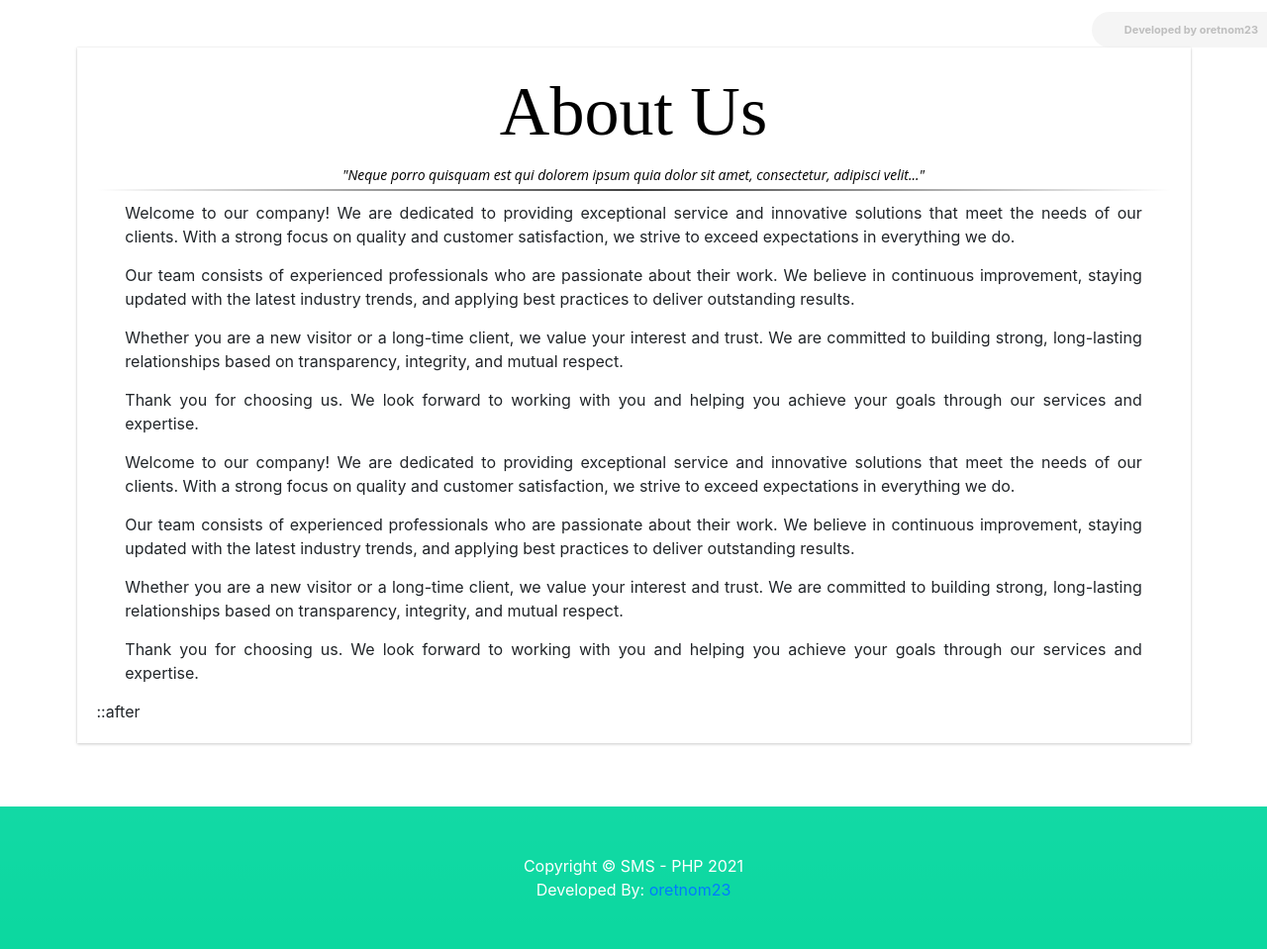
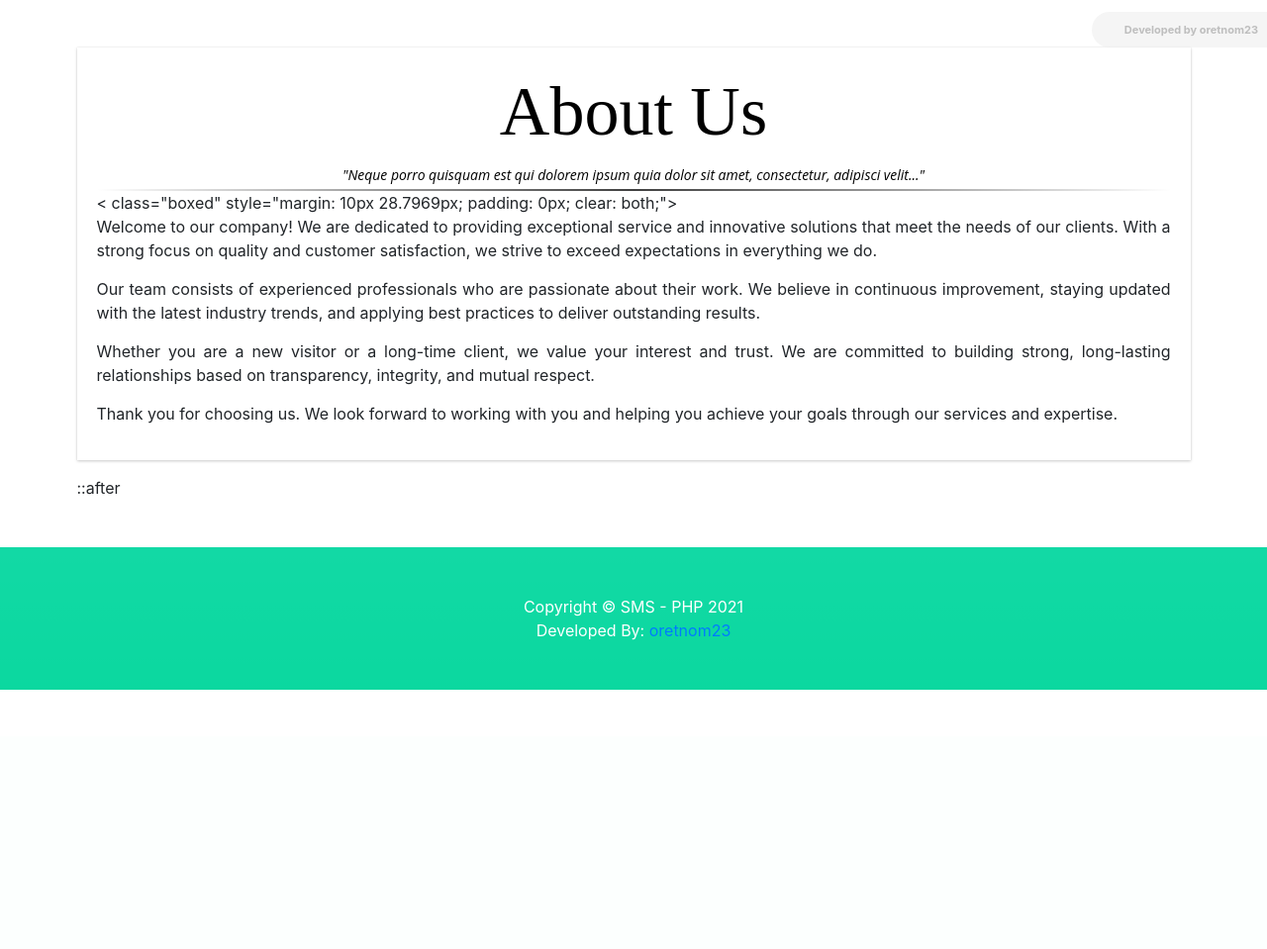
Before and after one commit to Ponego16/Sisonke-Tech, a PHP site: page /Sisonke-Technologies/index.php?p=about in a window 1280 px wide; the page is wider, and only the part inside the window is pictured. Shown: the part 56-1015 px from the top of that part at 99% size. After the commit the page ends 753 px from the top of that part, so only its background shows below. Run offline with PHP 8.4, Linux system fonts and the light colour scheme; data comes from the database, SQL or seed files in the repository; data that the repository does not hold is empty; some libraries are stand-ins or nearby versions.

Commit message:
Update about.php

```diff
--- a/about.php
+++ b/about.php
@@ -9,7 +9,7 @@
             <div id="bannerL" style="margin: 0px 0px 0px -160px; padding: 0px; position: sticky; top: 20px; width: 160px; height: 10px; float: left; text-align: right;"></div>
             <div id="bannerL" style="margin: 0px 0px 0px -160px; padding: 0px; position: sticky; top: 20px; width: 160px; height: 10px; float: left; text-align: right;"></div>
             <div id="bannerR" style="margin: 0px -160px 0px 0px; padding: 0px; position: sticky; top: 20px; width: 160px; height: 10px; float: right; text-align: left;"></div>
-            <div class="boxed" style="margin: 10px 28.7969px; padding: 0px; clear: both;">
+            < class="boxed" style="margin: 10px 28.7969px; padding: 0px; clear: both;">
   <div id="about-text" style="margin: 0px; padding: 0px; text-align: justify;">
     <p style="margin: 0 0 15px 0; padding: 0;">
       Welcome to our company! We are dedicated to providing exceptional service and innovative solutions that meet the needs of our clients. With a strong focus on quality and customer satisfaction, we strive to exceed expectations in everything we do.
@@ -24,21 +24,6 @@
       Thank you for choosing us. We look forward to working with you and helping you achieve your goals through our services and expertise.
     </p>
   </div>
-</div>
-<div class="boxed" style="margin: 10px 28.7969px; padding: 0px; clear: both;">
-  <div id="about-text" style="margin: 0px; padding: 0px; text-align: justify;">
-    <p style="margin: 0 0 15px 0; padding: 0;">
-      Welcome to our company! We are dedicated to providing exceptional service and innovative solutions that meet the needs of our clients. With a strong focus on quality and customer satisfaction, we strive to exceed expectations in everything we do.
-    </p>
-    <p style="margin: 0 0 15px 0; padding: 0;">
-      Our team consists of experienced professionals who are passionate about their work. We believe in continuous improvement, staying updated with the latest industry trends, and applying best practices to deliver outstanding results.
-    </p>
-    <p style="margin: 0 0 15px 0; padding: 0;">
-      Whether you are a new visitor or a long-time client, we value your interest and trust. We are committed to building strong, long-lasting relationships based on transparency, integrity, and mutual respect.
-    </p>
-    <p style="margin: 0 0 15px 0; padding: 0;">
-      Thank you for choosing us. We look forward to working with you and helping you achieve your goals through our services and expertise.
-    </p>
   </div>
 </div>
 ::after
```
